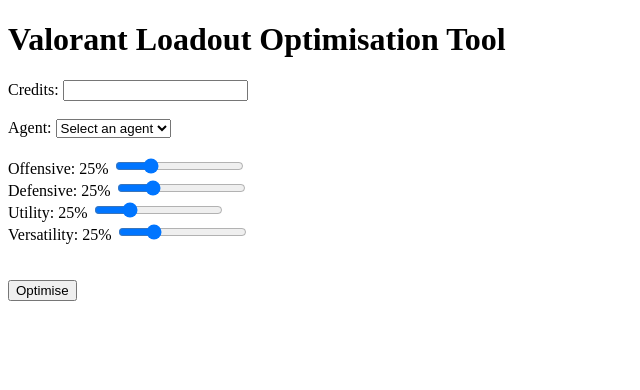
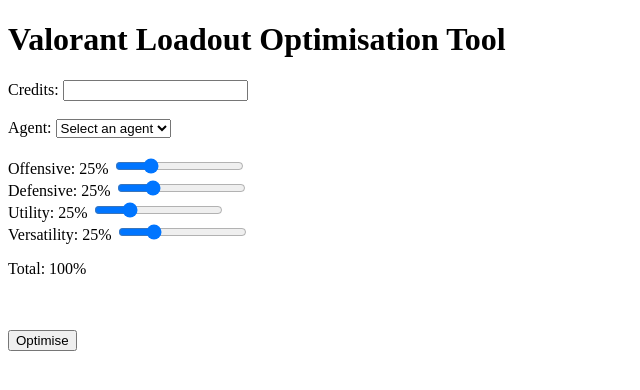
Before and after one commit to Suyogrg/loadout-optimiser, a Flask app: page / in a window 1280 px wide. Shown: the top 390 px of the page, without its empty margins (0-640 px from the left). Run offline with Flask 3, Linux system fonts and the light colour scheme.

Commit message:
added functionality to weight sliders

```diff
--- /dev/null
+++ b/static/js/script.js
@@ -0,0 +1,39 @@
+const sliders = {
+    offensive: document.getElementById("offensive"),
+    defensive: document.getElementById("defensive"),
+    utility: document.getElementById("utility"),
+    versatility: document.getElementById("versatility")
+};
+
+const values = {
+    offensive: document.getElementById("offensive-value"),
+    defensive: document.getElementById("defensive-value"),
+    utility: document.getElementById("utility-value"),
+    versatility: document.getElementById("versatility-value")
+};
+
+const totalDisplay = document.getElementById("weight-total");
+const errorDisplay = document.getElementById("weight-error");
+
+
+function updateWeights() {
+    let total = 0;
+    for (const name in sliders) {
+        const value = Number(sliders[name].value);
+        values[name].textContent = `${value}%`;
+        total += value;
+    }
+    totalDisplay.textContent = `${total}%`;
+    if (total === 100) {
+        errorDisplay.textContent = "";
+    } else {
+        errorDisplay.textContent =
+            "Weights must add up to 100%.";
+    }
+}
+
+for (const name in sliders) {
+    sliders[name].addEventListener("input", updateWeights);
+}
+
+updateWeights();
--- a/templates/index.html
+++ b/templates/index.html
@@ -4,6 +4,7 @@
     <meta charset="UTF-8">
     <meta name="viewport" content="width=device-width,initial-scale=1">
     <title>Valorant Loadout Optimisation Tool</title>
+    <script src="{{ url_for('static', filename='js/script.js') }}" defer></script>
 </head>
 <body>
     <h1>Valorant Loadout Optimisation Tool</h1>
@@ -19,22 +20,24 @@
             {% endfor %}
         </select>
         <br><br>
-        <div class="mb-3">
+        <div class="weight-slider">
             <label for="offensive">Offensive: <span id="offensive-value">25%</span></label>
-            <input type="range" class="form-range" id="offensive" name="offensive" min="0" max="100" value="25">
+            <input type="range" id="offensive" name="offensive" min="0" max="100" value="25">
         </div>
-        <div class="mb-3">
+        <div class="weight-slider">
             <label for="defensive">Defensive: <span id="defensive-value">25%</span></label>
-            <input type="range" class="form-range" id="defensive" name="defensive" min="0" max="100" value="25">
+            <input type="range" id="defensive" name="defensive" min="0" max="100" value="25">
         </div>
-        <div class="mb-3">
+        <div class="weight-slider">
             <label for="utility">Utility: <span id="utility-value">25%</span></label>
-            <input type="range" class="form-range" id="utility" name="utility" min="0" max="100" value="25">
+            <input type="range" id="utility" name="utility" min="0" max="100" value="25">
         </div>
-        <div class="mb-3">
+        <div class="weight-slider">
             <label for="versatility">Versatility: <span id="versatility-value">25%</span></label>
-            <input type="range" class="form-range" id="versatility" name="versatility" min="0" max="100" value="25">
+            <input type="range" id="versatility" name="versatility" min="0" max="100" value="25">
         </div>
+        <p>Total: <span id="weight-total">100%</span></p>
+        <p id="weight-error"></p>
         <br><br>
         <button type="submit">Optimise</button>
     </form>
```
